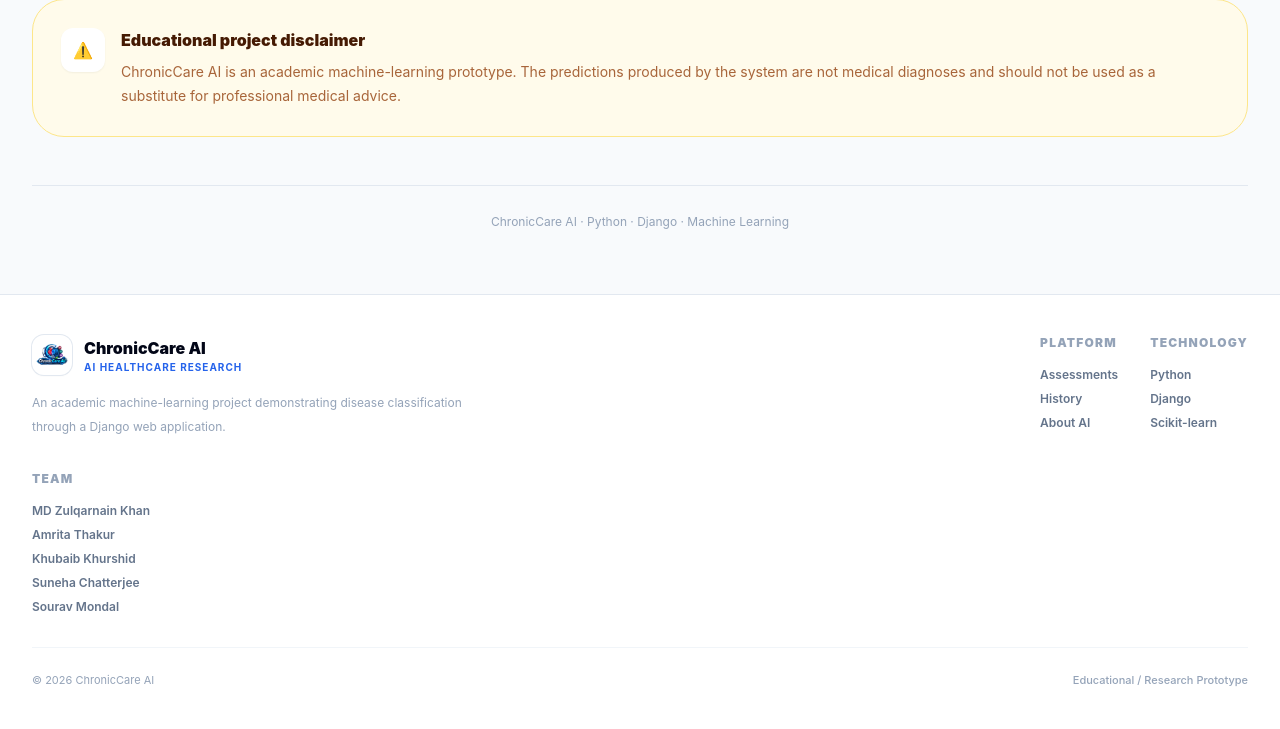
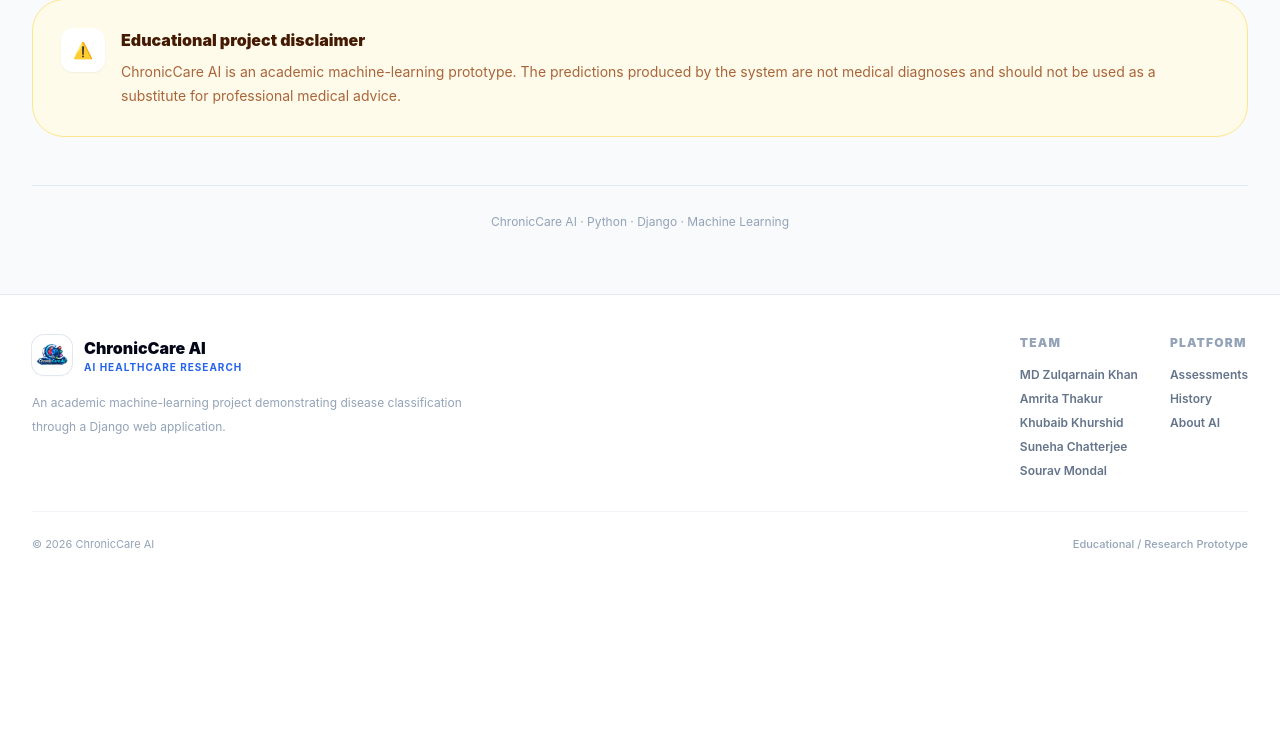
Before and after one commit to muhammad-zulqar/chroniccare-ai, a Django app: page /about/ in a window 1280 px wide. Shown: the part 2412-3141 px from the top of the page. After the commit the page ends 2962 px from the top, so only its background shows below. Run offline with Django 5.2, Linux system fonts and the light colour scheme; some libraries are stand-ins or nearby versions.

Commit message:
remove technology buttons

```diff
--- a/templates/predictor/base.html
+++ b/templates/predictor/base.html
@@ -610,6 +610,23 @@
 
                 <div>
 
+                <p class="text-xs font-black uppercase tracking-widest text-slate-400">
+                    Team
+                </p>
+
+                <div class="mt-4 space-y-2">
+                    <a href="https://www.linkedin.com/in/muhammad-zulqarnain-khan-72a4b72bb/" class="block text-xs font-semibold text-slate-500 hover:text-blue-600">MD Zulqarnain Khan</a>
+                    <a href="https://www.linkedin.com/in/amrita-thakur-982937353?utm_source=share_via&utm_content=profile&utm_medium=member_android" class="block text-xs font-semibold text-slate-500 hover:text-blue-600">Amrita Thakur</a>
+                    <a href="" class="block text-xs font-semibold text-slate-500 hover:text-blue-600">Khubaib Khurshid</a>
+                    <a href="https://www.linkedin.com/in/suneha-chatterjee-4b139733a?utm_source=share_via&utm_content=profile&utm_medium=member_android" class="block text-xs font-semibold text-slate-500 hover:text-blue-600">Suneha Chatterjee</a>
+                    <a href="https://www.linkedin.com/in/sourav-mondal-961a41339?utm_source=share_via&utm_content=profile&utm_medium=member_android" class="block text-xs font-semibold text-slate-500 hover:text-blue-600">Sourav Mondal</a>
+                </div>
+
+
+            </div>
+
+                <div>
+
                     <p class="text-xs font-black uppercase tracking-widest text-slate-400">
                         Platform
                     </p>
@@ -646,46 +663,8 @@
 
                 <!-- TECHNOLOGY -->
 
-                <div>
-
-                    <p class="text-xs font-black uppercase tracking-widest text-slate-400">
-                        Technology
-                    </p>
-
-                    <div class="mt-4 space-y-2">
-
-                        <p class="text-xs font-semibold text-slate-500">
-                            Python
-                        </p>
-
-                        <p class="text-xs font-semibold text-slate-500">
-                            Django
-                        </p>
-
-                        <p class="text-xs font-semibold text-slate-500">
-                            Scikit-learn
-                        </p>
-
-                    </div>
-
-                </div>
-
-            <div>
-
-                <p class="text-xs font-black uppercase tracking-widest text-slate-400">
-                    Team
-                </p>
-
-                <div class="mt-4 space-y-2">
-                    <a href="https://www.linkedin.com/in/muhammad-zulqarnain-khan-72a4b72bb/" class="block text-xs font-semibold text-slate-500 hover:text-blue-600">MD Zulqarnain Khan</a>
-                    <a href="https://www.linkedin.com/in/amrita-thakur-982937353?utm_source=share_via&utm_content=profile&utm_medium=member_android" class="block text-xs font-semibold text-slate-500 hover:text-blue-600">Amrita Thakur</a>
-                    <a href="" class="block text-xs font-semibold text-slate-500 hover:text-blue-600">Khubaib Khurshid</a>
-                    <a href="https://www.linkedin.com/in/suneha-chatterjee-4b139733a?utm_source=share_via&utm_content=profile&utm_medium=member_android" class="block text-xs font-semibold text-slate-500 hover:text-blue-600">Suneha Chatterjee</a>
-                    <a href="https://www.linkedin.com/in/sourav-mondal-961a41339?utm_source=share_via&utm_content=profile&utm_medium=member_android" class="block text-xs font-semibold text-slate-500 hover:text-blue-600">Sourav Mondal</a>
-                </div>
 
 
-            </div>
 
             </div>
 
```
